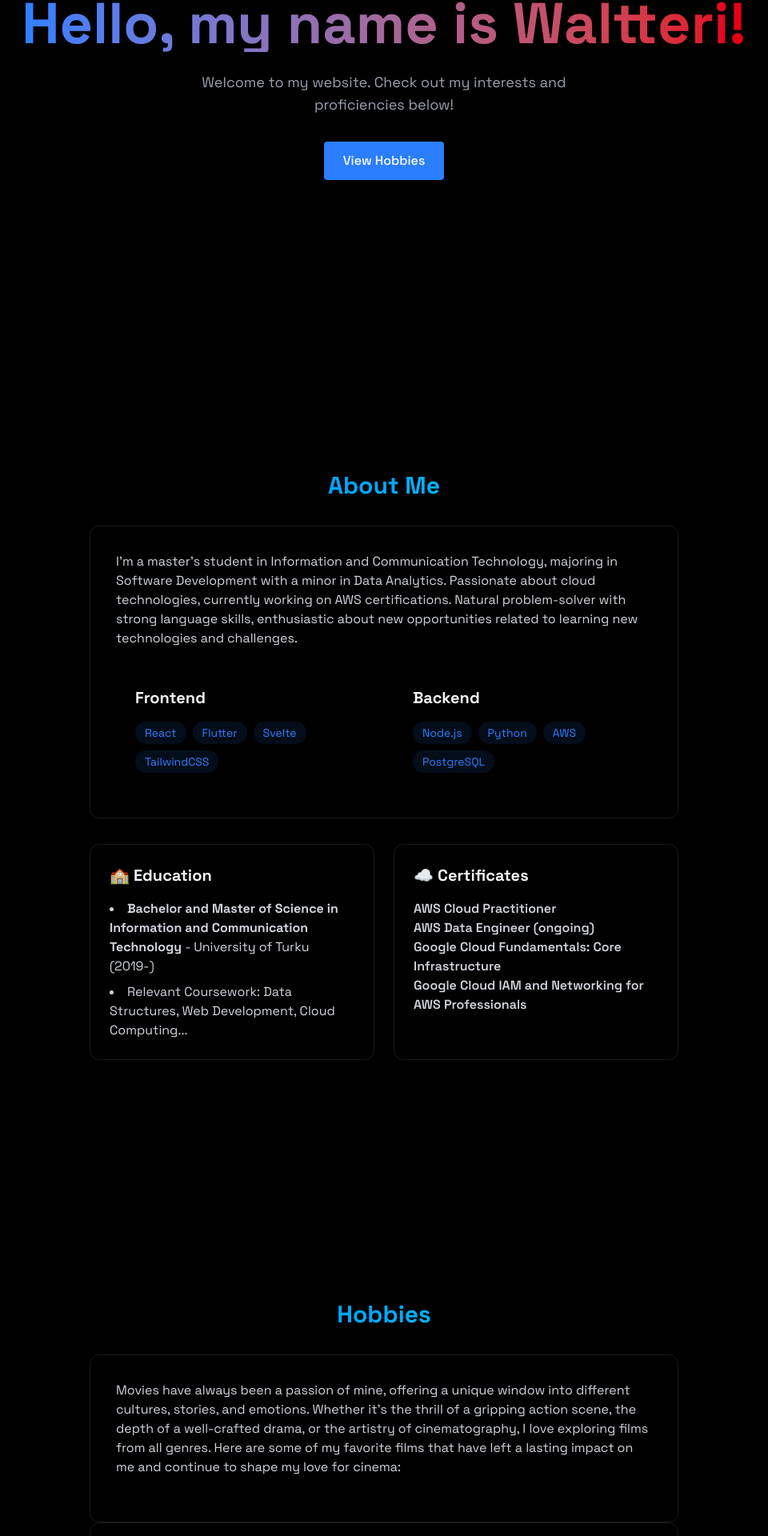
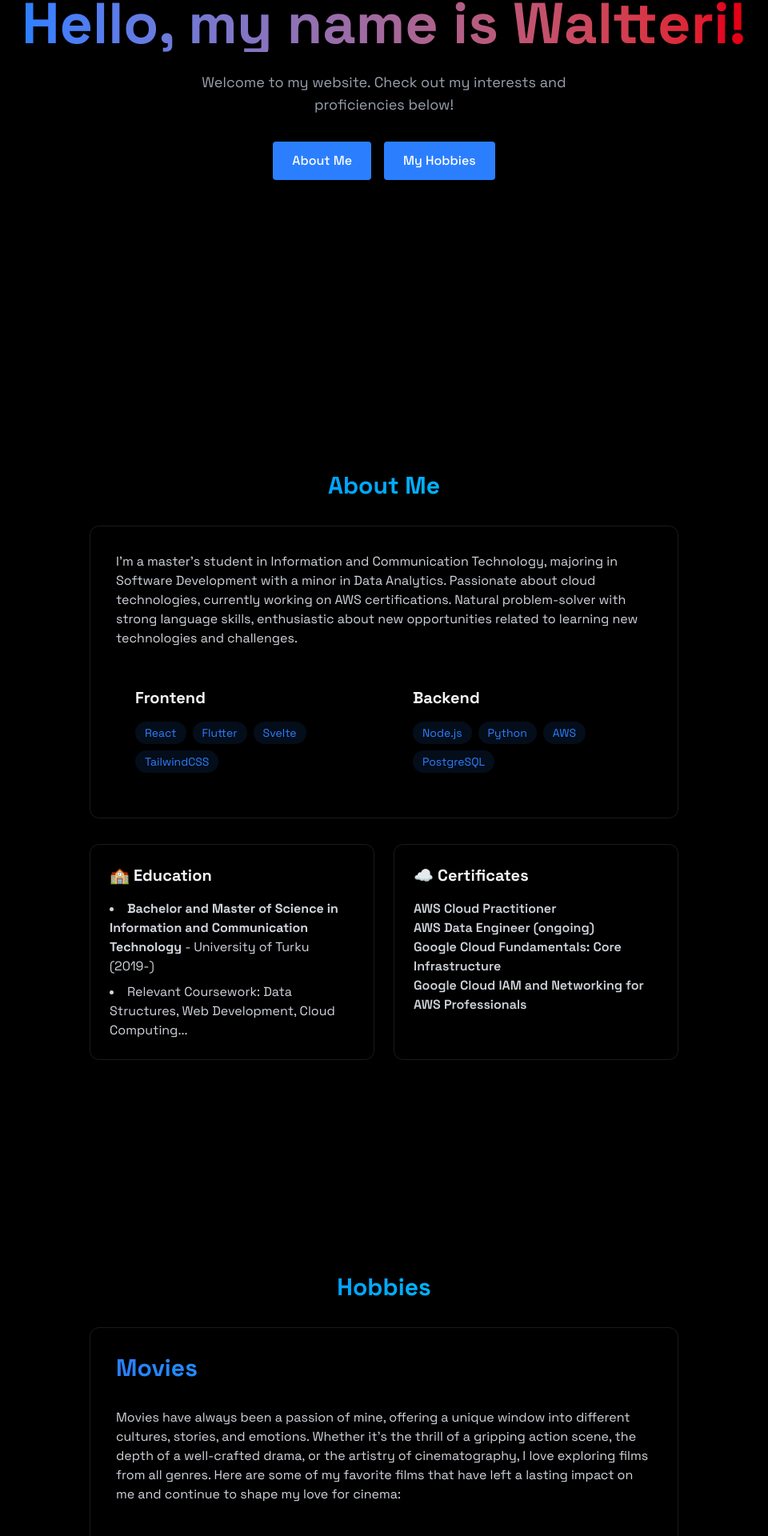
Before and after one commit to waltterimynttinen/website, a React (Vite) app: page / in a window 1280 px wide. Shown: the part 291-2211 px from the top of the page at 80% size, without its empty margins (160-1120 px from the left). Built offline with nearby package versions, Linux system fonts and the light colour scheme; no server answers.

Commit message:
slight visual changes

```diff
--- a/index.html
+++ b/index.html
@@ -10,7 +10,7 @@
       rel="stylesheet"
     />
     <meta name="viewport" content="width=device-width, initial-scale=1.0" />
-    <title>Vite + React</title>
+    <title>Waltteri's website</title>
   </head>
   <body>
     <div id="root"></div>
--- a/src/components/sections/Hobbies.jsx
+++ b/src/components/sections/Hobbies.jsx
@@ -14,18 +14,18 @@
           "Uncut Gems",
           "Fargo",
           "The Piano Teacher",
-          "The Godfather",
+          "The Godfather(1972)",
           "12 Monkeys",
           "Adaptation.",
           "Good Time",
-          "Aftersun",
+          "Aftersun (2022)",
           "Lost in Translation",
           "Akira",
           "Dazed and Confused",
           "Taxi Driver(1976)",
           "Synedoche, New York",
           "Pulp Fiction",
-          "The Godfather Part II",
+          "The Godfather Part II(1974)",
           "Blue Velvet",
           "Apocalypse Now",
           "Eternal Sunshine of the Spotless Mind",
@@ -58,6 +58,9 @@
                 </h2>
 
                 <div className="rounded-xl p-8 border-white/10 border hover:-translate-y-1 transition-all">
+                  <h2 className="text-3xl font-bold mb-8 bg-gradient-to-r from-blue-500 to-cyan-400 bg-clip-text text-transparent">
+                      Movies
+                  </h2>
                     <p className="text-gray-300 mb-6">
                     Movies have always been a passion of mine, offering a unique window into different cultures, stories, and emotions.
                     Whether it's the thrill of a gripping action scene, the depth of a well-crafted drama, or the artistry of cinematography, I love exploring films from all genres.
--- a/src/components/sections/Home.jsx
+++ b/src/components/sections/Home.jsx
@@ -11,8 +11,11 @@
 
                 </p>
                 <div className="flex justify-center space-x-4">
+                    <a href="#about" className="bg-blue-500 text-white py-3 px-6 rounded font-medium transition relative overflow-hidden hover:-translate-y-0.5 hover:shadow-[0_0_15px_rgba(60,130,250, 0.5)]">
+                        About Me
+                    </a>
                     <a href="#hobbies" className="bg-blue-500 text-white py-3 px-6 rounded font-medium transition relative overflow-hidden hover:-translate-y-0.5 hover:shadow-[0_0_15px_rgba(60,130,250, 0.5)]">
-                        View Hobbies
+                        My Hobbies
                     </a>
                 </div>
             </div>
```
